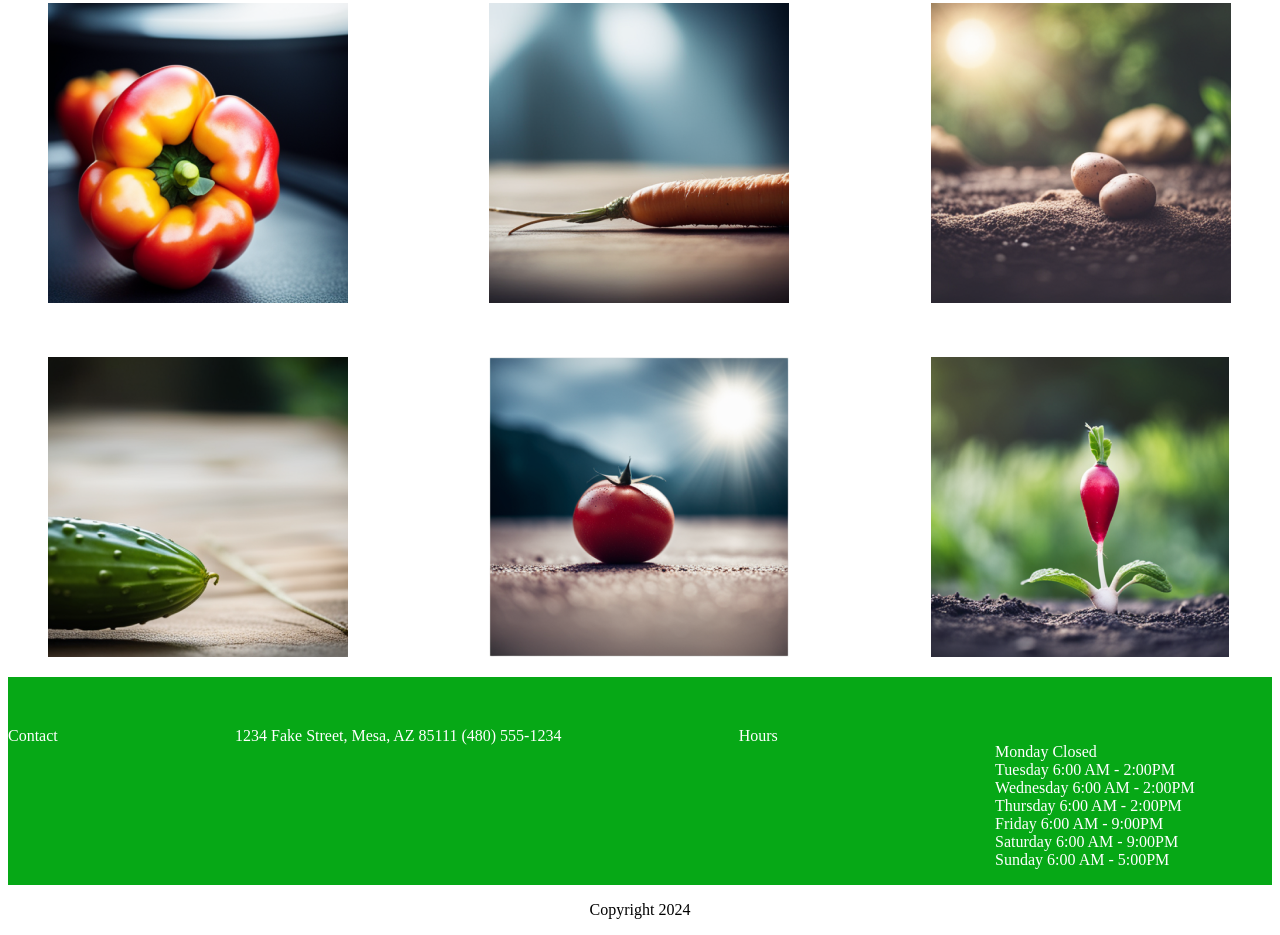
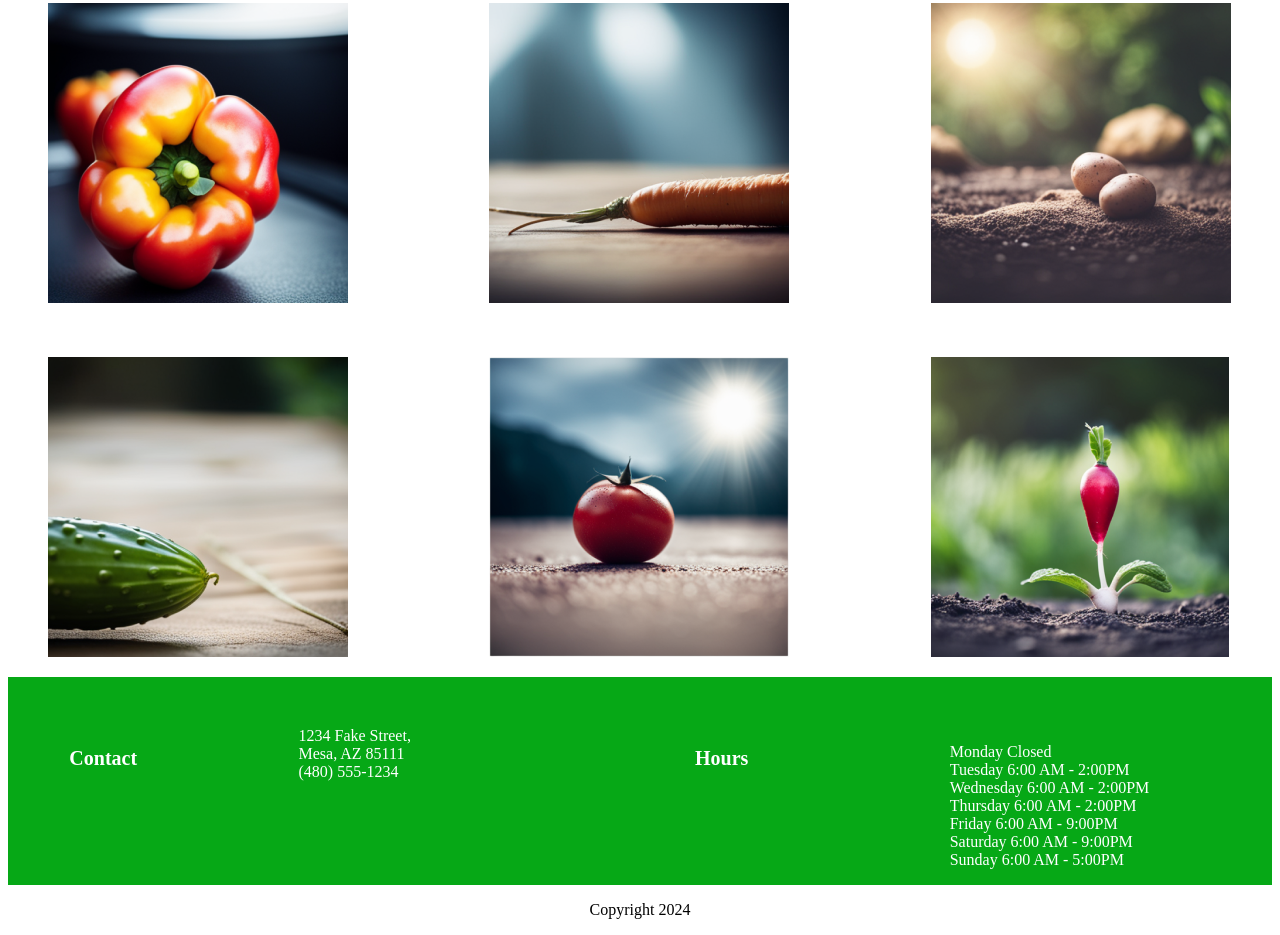
Before and after one commit to ljessup1/farm, a plain HTML site: page index.html in a window 1280 px wide. Shown: the part 2651-3586 px from the top of the page. Drawn offline with Linux system fonts and the light colour scheme; a web font is replaced by a local one.

Commit message:
index.html

```diff
--- a/index.html
+++ b/index.html
@@ -129,15 +129,16 @@
     </main>
 
     <footer>
-        <div class="grid-container">
-           <div class="contact">Contact</div>
-           <div class="street">1234 Fake Street,
-           Mesa, AZ 85111
-           (480) 555-1234
+               <div class="grid-container">
+           <h3 class="contact">Contact</h3>
+            <div class="street">
+                1234 Fake Street,<br>
+                Mesa, AZ 85111<br>
+                (480) 555-1234
            </div>
 
 
-           <div class="hour">Hours</div>
+           <h3 class="hour">Hours</h3>
            <div class="adress">
               <ul>
                  <li>Monday Closed</li>
```
